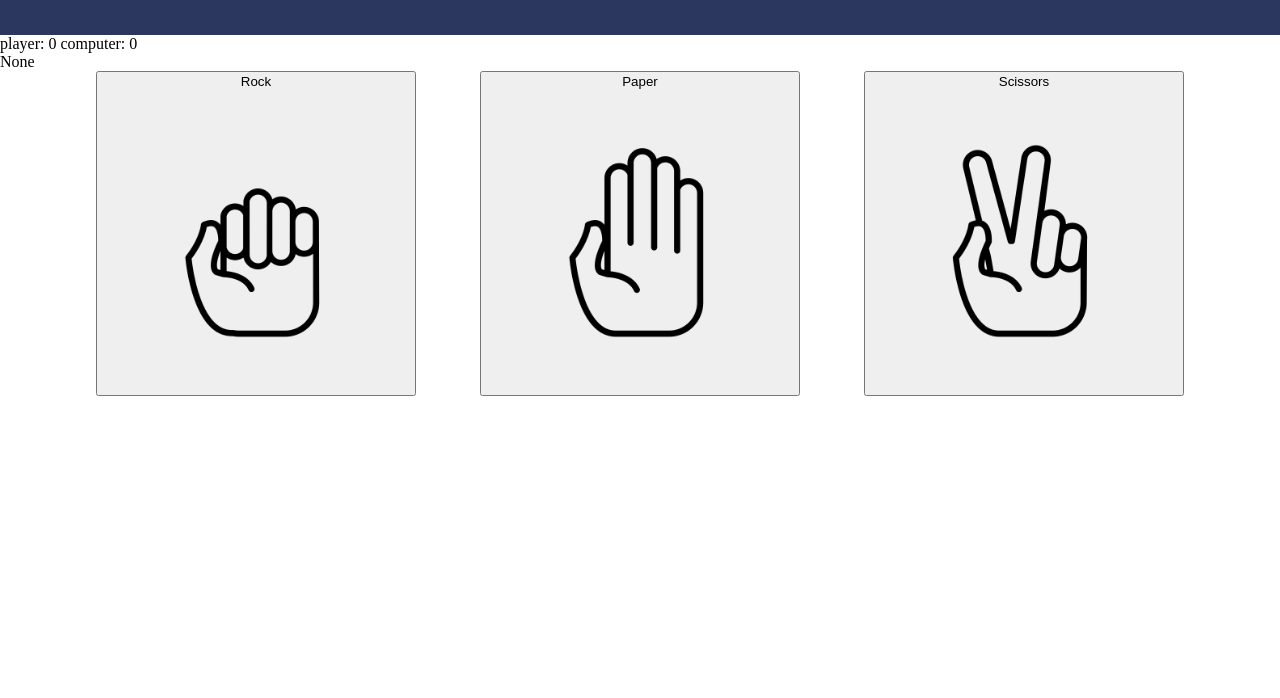
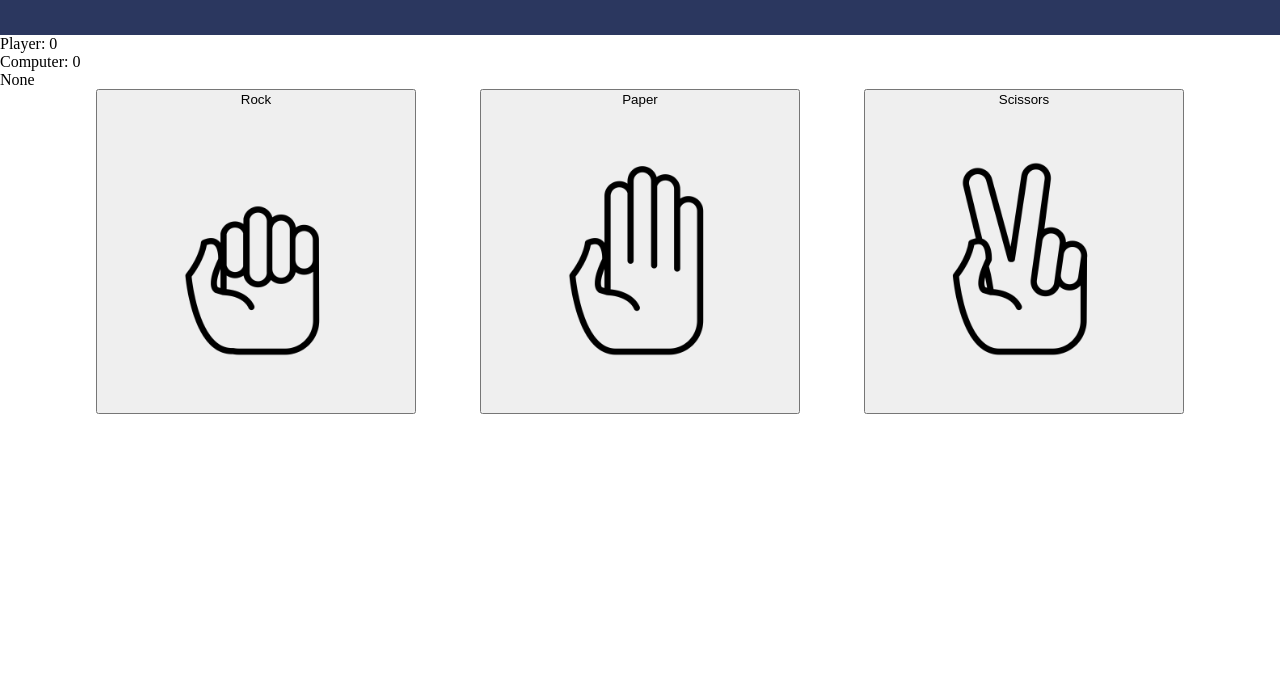
Before and after one commit to Flairseed/rock-paper-scissors, a plain HTML site: page index.html in a window 1280 px wide. Shown: the part 102-800 px from the top of the page. Drawn offline with Linux system fonts and the light colour scheme.

Commit message:
feat: seperate player and computer score

```diff
--- a/index.html
+++ b/index.html
@@ -9,7 +9,10 @@
 
   <body>
     <div class="header">ROCK! PAPER! SCISSORS!</div>
-    <div class="results">player: 0 computer: 0</div>
+    <div class="score">
+      <div class="player-score">Player: <span class="player-score-number">0</span></div>
+      <div class="computer-score">Computer: <span class="computer-score-number">0</span></div>
+    </div>
     <div class="computer-selection">None</div>
     <div class="buttons">
       <button class="rock">Rock<img src="./images/rock.png" alt="hand curled up to the shape of a rock"></button>
```
